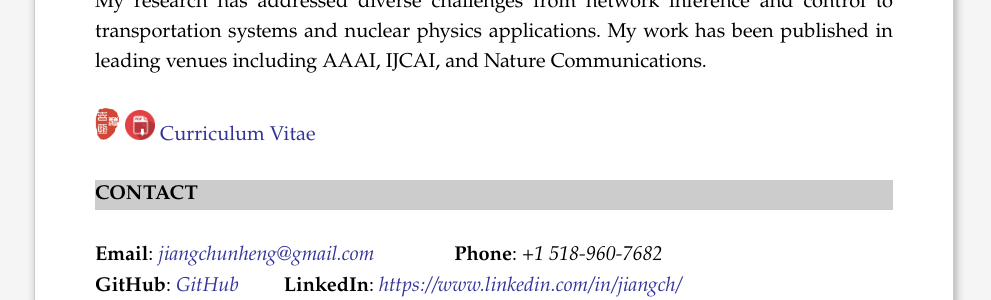
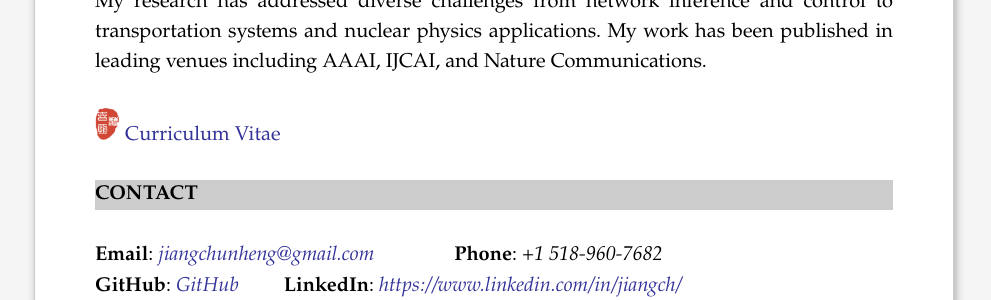
Before and after one commit to horsehour/horsehour.github.io, a Jekyll site: the page built from index.md, in a window 1280 px wide. Shown: the part 341-641 px from the top of the page, without its empty margins (146-1137 px from the left). Built offline with Jekyll 4.4.1, drawn with Linux system fonts in a browser that asks for light colours; comment, search, counter and statistics services are not loaded.

Commit message:
Removed the pdf icon before cv in home page

```diff
--- a/index.md
+++ b/index.md
@@ -15,7 +15,6 @@ to transportation systems and nuclear physics applications.
 My work has been published in leading venues including AAAI, IJCAI, and Nature Communications.
 
 <img src="/assets/images/seal.png" style="width: 25px;"/>
-<img src="/assets/images/pdf.png" style="width: 30px;"/>
 [Curriculum Vitae](/files/cv.pdf){:target="_blank"}
 
 
```
Also changed, not shown: 1 other file.
